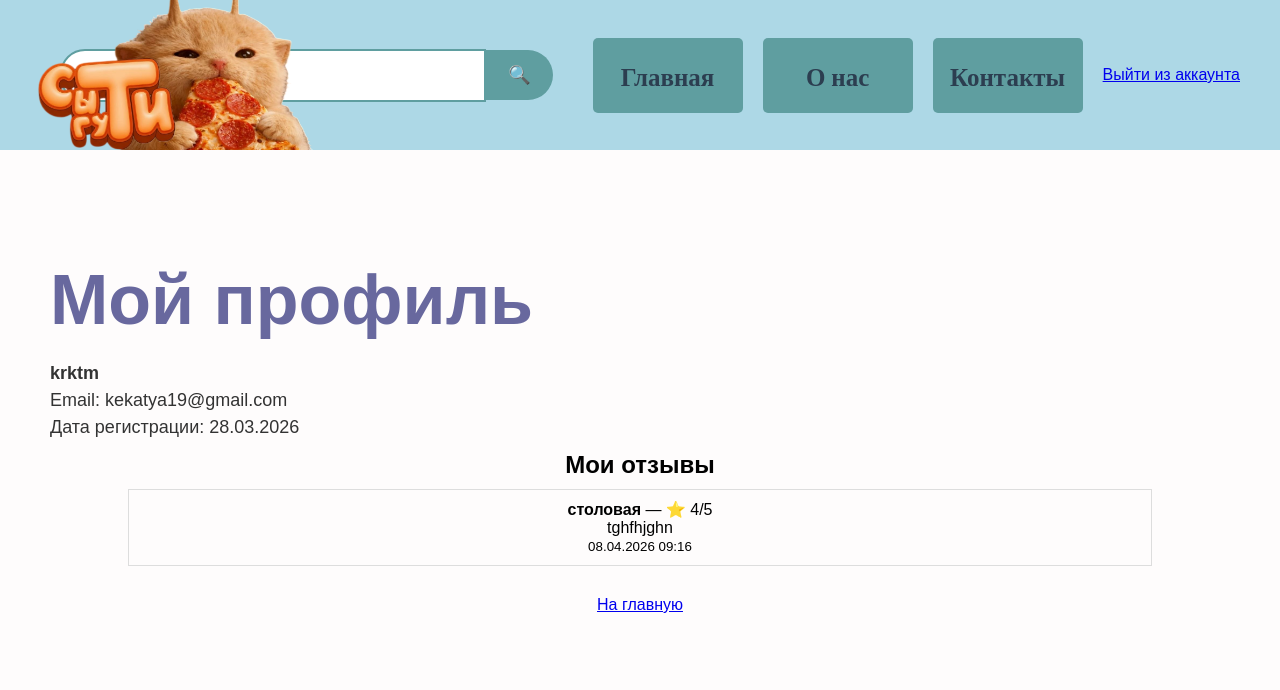
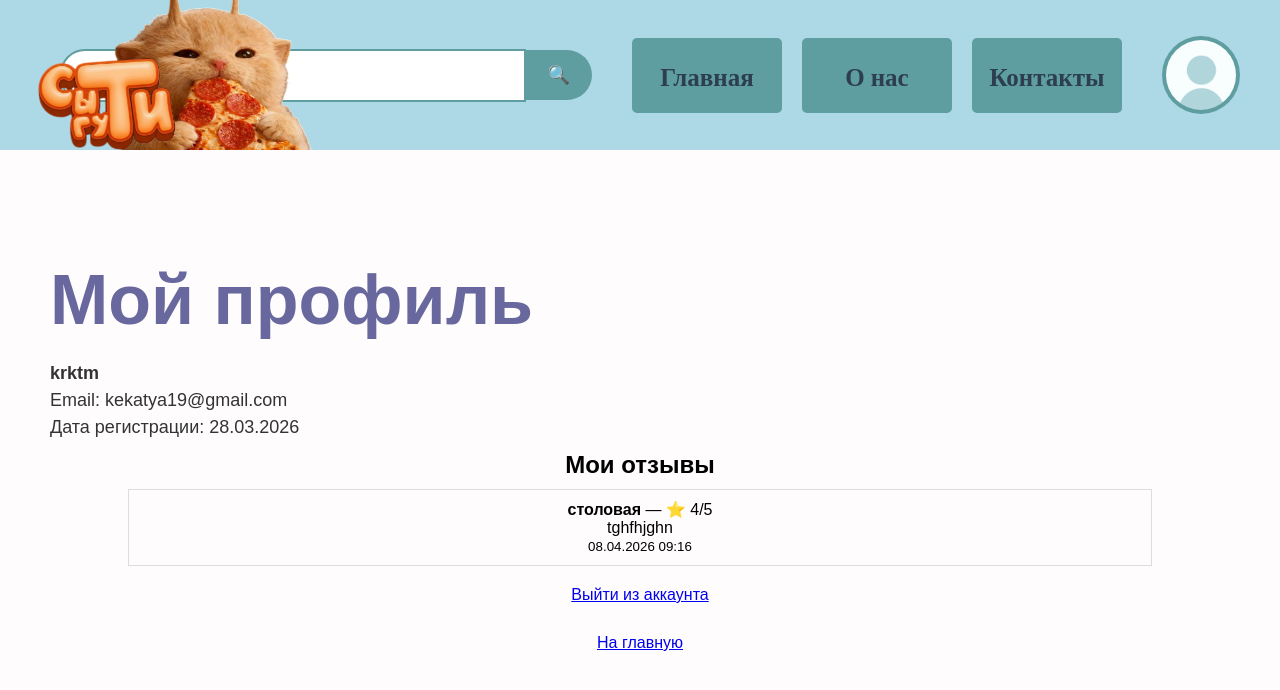
Before and after one commit to krktmmm/eda_trpo, a Django app: page /register/profile/ in a window 1280 px wide. Shown: the top 690 px of the page. Run offline with Django 5.2, Linux system fonts and the light colour scheme; a user stored in the database is signed in; data comes from the database, SQL or seed files in the repository; both versions use the stored data as it was after the commit.

Commit message:
небольшие исправления

```diff
--- a/users/templates/users/profile.html
+++ b/users/templates/users/profile.html
@@ -22,7 +22,9 @@
             <a href="#">О нас</a>
             <a href="#">Контакты</a>
         </div>
-        <a href="/accounts/logout/" class="logout-btn">Выйти из аккаунта</a>
+        <a href="/register/profile/" class="profile">
+            <img src="/static/images/avatar.jpg" alt="Профиль">
+        </a>
     </div>
 </div>
 
@@ -47,6 +49,11 @@
     <p style="text-align:center;">Вы ещё не оставили ни одного отзыва.</p>
 {% endfor %}
 
+<!-- КНОПКА ВЫХОДА -->
+<div style="text-align: center; margin: 20px;">
+    <a href="/accounts/logout/" class="logout-btn">Выйти из аккаунта</a>
+</div>
+
 <div style="text-align: center; margin-top: 30px;">
     <a href="/">На главную</a>
 </div>
```
Also changed, not shown: db.sqlite3.
